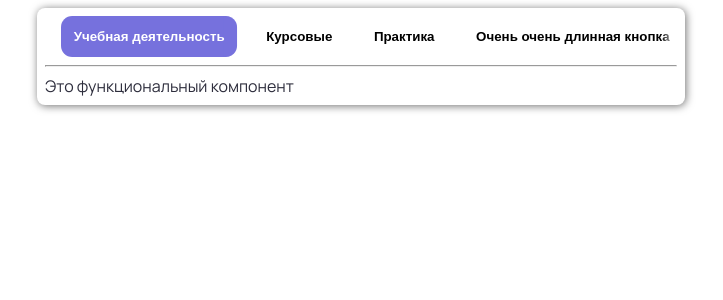
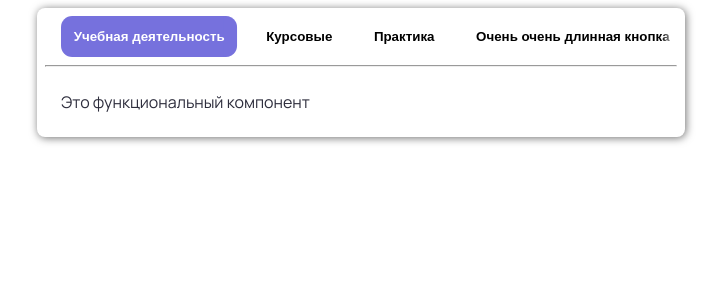
Before and after one commit to Chiga2030/isco-pro-test-task-2, a React (Create React App) app: page / in a window 1280 px wide. Shown: the top 300 px of the page, without its empty margins (279-1002 px from the left). Built offline with nearby package versions, Linux system fonts and the light colour scheme; the HTML template or start-up script is replaced by a standard one.

Commit message:
edit padding in example component

```diff
--- a/src/components/Examles/FuncComponent.jsx
+++ b/src/components/Examles/FuncComponent.jsx
@@ -4,7 +4,7 @@ const FuncComponent = ({
   background,
 }) => (
   <div style={ {
-    padding: bigPaddig ? '5rem' : false,
+    padding: bigPaddig ? '5rem' : '1rem',
     background: background ? 'var(--color-clickable)' : false,
   } }>
     { content }
```
